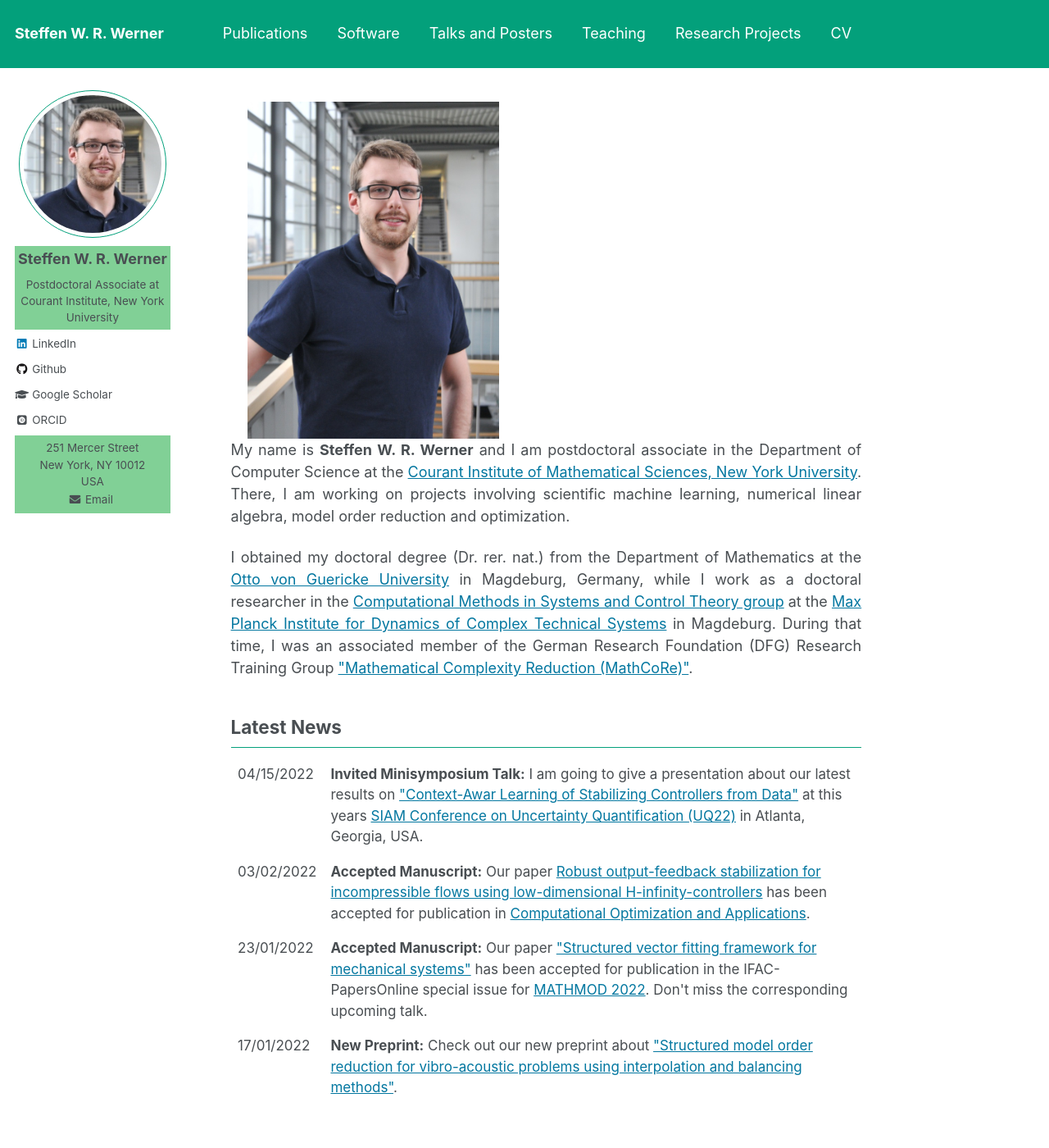
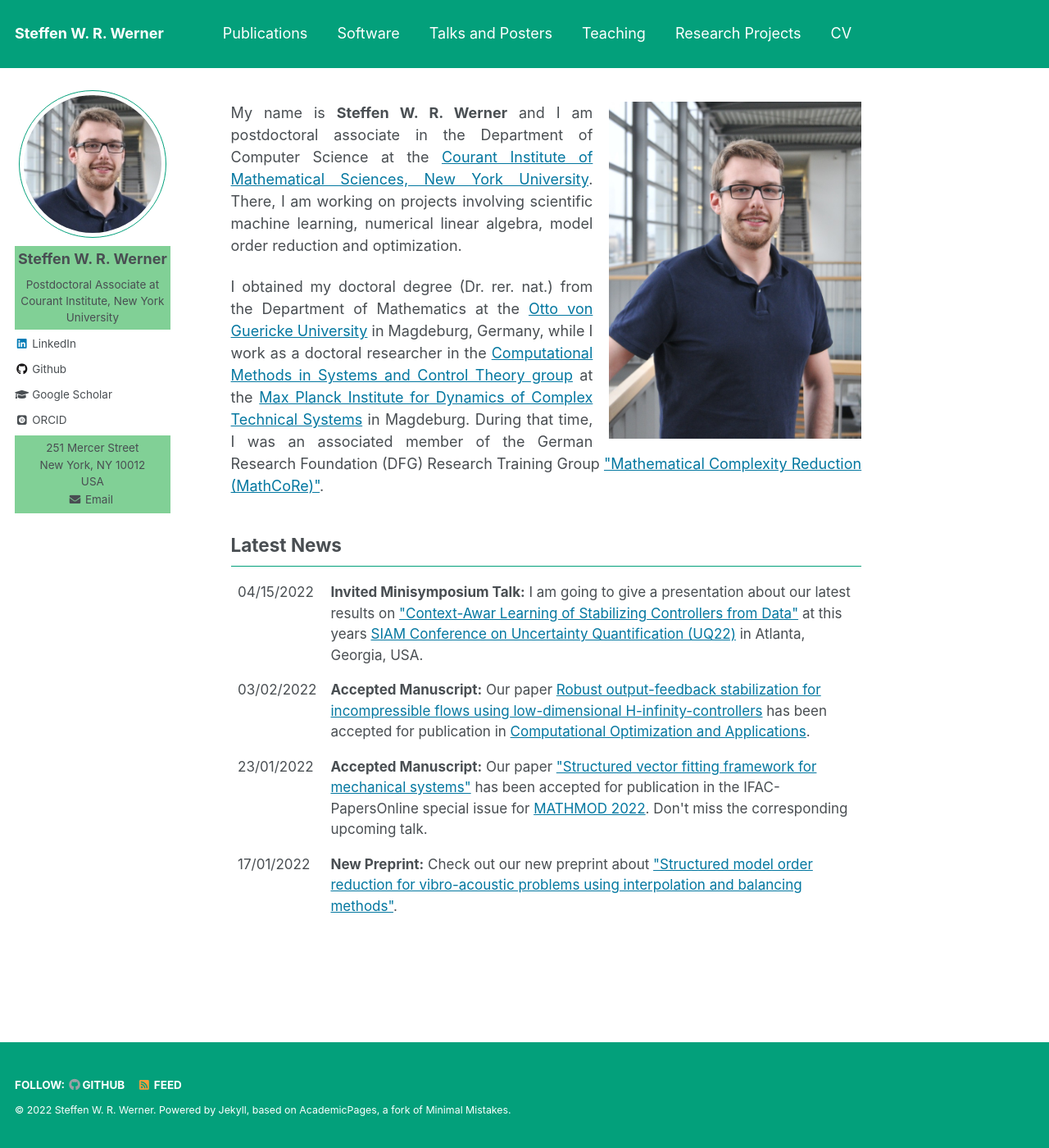
Before and after one commit to ninsteve/ninsteve.github.io, a Jekyll site: the page built from _pages/about.md, in a window 1280 px wide and 1400 px high. Shown: the whole window at 82% size. Built offline with Jekyll 4.4.1, drawn with Linux system fonts in a browser that asks for light colours; some web fonts are replaced.

Commit message:
Small adaption.

```diff
--- a/_sass/_utilities.scss
+++ b/_sass/_utilities.scss
@@ -610,7 +610,20 @@ ol.start li:before, ol.continue li:before {
   margin-left: 0px;
 
   @include breakpoint($medium-wide) {
+    float: right;
     max-width: 40%;
     margin-left: 20px;
   }
 }
+
+.projectpic {
+  display: block;
+  float: center;
+  max-width: 95%;
+  margin-left: 0px;
+
+  @include breakpoint($medium-wide) {
+    max-width: 40%;
+    margin-left: 20px;
+  }
+}
```
